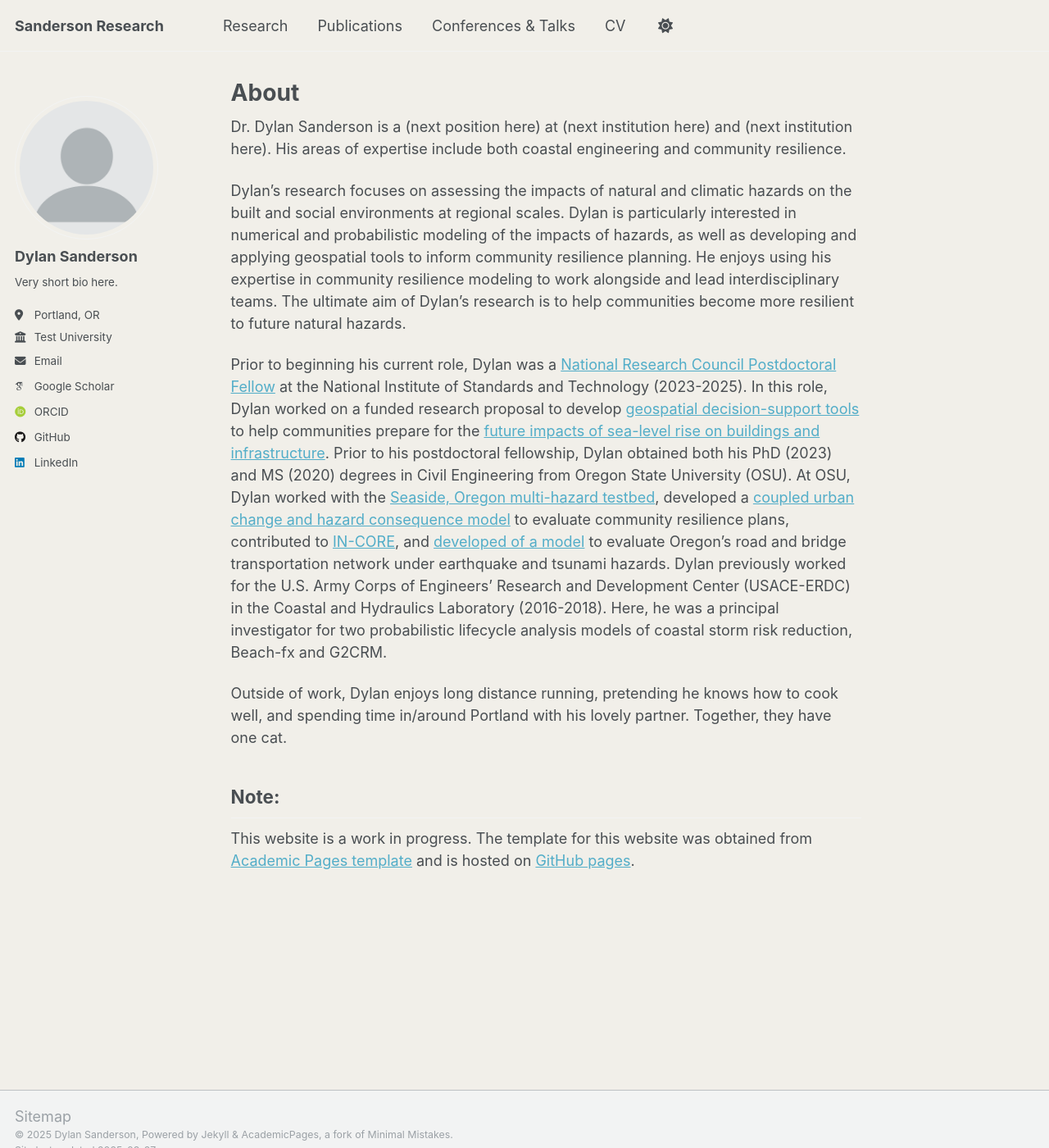
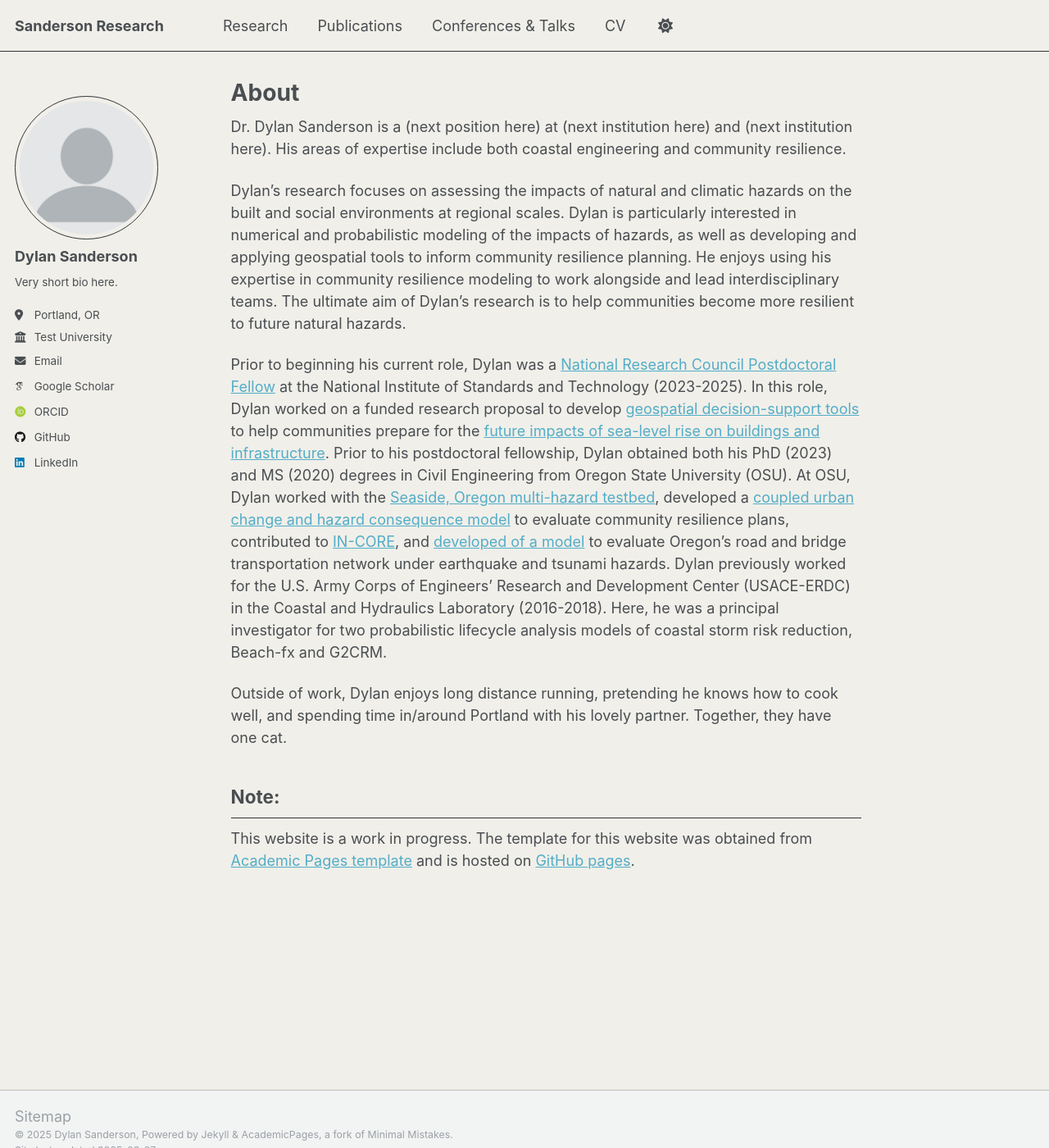
Before and after one commit to 22dylan/22dylan.github.io, a Jekyll site: the page built from _pages/about.md, in a window 1280 px wide and 1400 px high. Shown: the whole window at 82% size. Built offline with Jekyll 4.4.1, drawn with Linux system fonts in a browser that asks for light colours; some web fonts are replaced; a script that is not in the unit is left out.

Commit message:
Update _default.scss

```diff
--- a/_sass/theme/_default.scss
+++ b/_sass/theme/_default.scss
@@ -31,7 +31,7 @@ $sidebar-screen-min-width   : 1024px;
     --global-base-color                 : #{$gray};
     --global-bg-color                   : #f1efe9;
     --global-footer-bg-color            : #f2f3f3;
-    --global-border-color               : #{$lighter-gray};
+    --global-border-color               : #{$darker-gray};
     --global-dark-border-color          : #bdc1c4;
     --global-code-background-color      : #fafafa;
     --global-code-text-color            : #{$darker-gray};
```
